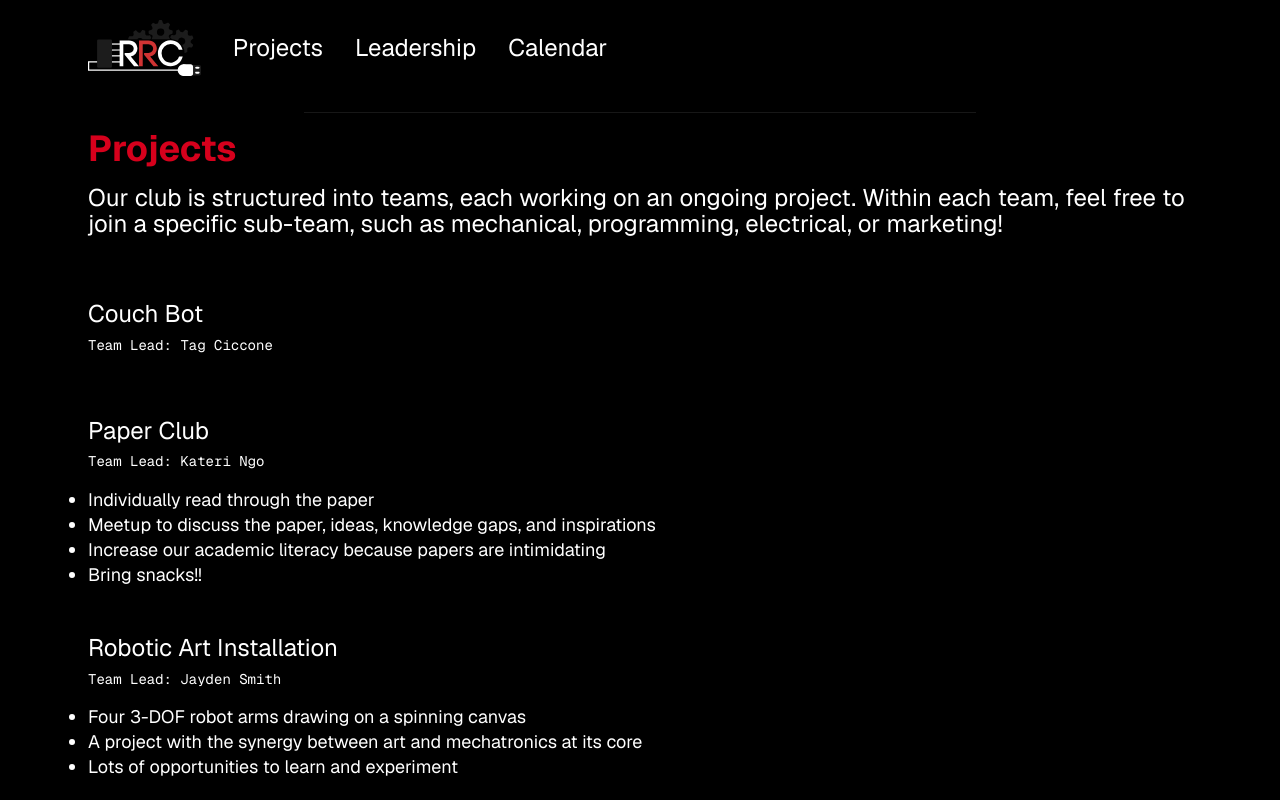
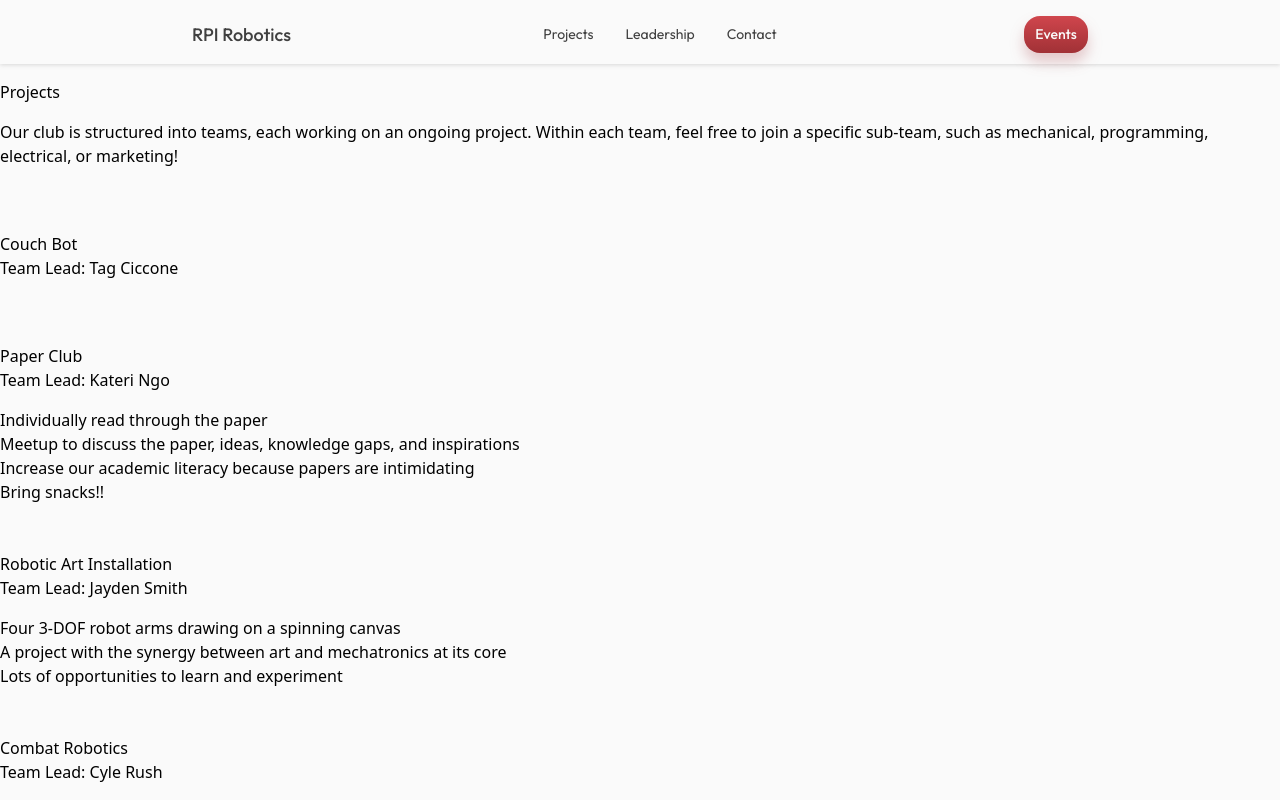
Before and after one commit to haydenheroux/rpi-robotics-website, a React (Vite) app: page / in a window 1280 px wide. Shown: the top 800 px of the page. Built offline with nearby package versions, Linux system fonts and the light colour scheme.

Commit message:
Implement friendlier light theme from Figma nav mockup.

```diff
--- a/index.html
+++ b/index.html
@@ -9,7 +9,7 @@
     <link rel="preconnect" href="https://fonts.googleapis.com" />
     <link rel="preconnect" href="https://fonts.gstatic.com" crossorigin />
     <link
-      href="https://fonts.googleapis.com/css2?family=Geist+Mono:wght@100..900&family=Geist:wght@100..900&display=swap"
+      href="https://fonts.googleapis.com/css2?family=Outfit:wght@100..900&display=swap"
       rel="stylesheet"
     />
   </head>
--- a/src/App.tsx
+++ b/src/App.tsx
@@ -3,12 +3,11 @@ import ProjectCard from "./components/ProjectCard";
 
 function App() {
   return (
-    <div className="w-screen lg:w-6xl mx-auto px-6 flex flex-col gap-4">
+    <div className="flex flex-col gap-4">
       <Nav />
-      <hr className="text-neutral-900 w-screen lg:w-2xl mx-auto" />
       {/* TODO Move this content to projects page */}
-      <h1 className="type-headline text-brand-red">Projects</h1>
-      <p className="type-subhead text-brand-white">
+      <h1>Projects</h1>
+      <p>
         Our club is structured into teams, each working on an ongoing project.
         Within each team, feel free to join a specific sub-team, such as
         mechanical, programming, electrical, or marketing!
--- a/src/components/Nav.tsx
+++ b/src/components/Nav.tsx
@@ -1,16 +1,19 @@
 function Nav() {
   return (
-    <nav className="h-16 my-4 flex flex-row gap-8 justify-start items-center overflow-x-scroll">
-      <img src="./icon.svg" alt="RPI Robotics Club Logo" className="h-14" />
-      <span className="type-subhead text-brand-white hover:text-neutral-400">
-        Projects
-      </span>
-      <span className="type-subhead text-brand-white hover:text-neutral-400">
-        Leadership
-      </span>
-      <span className="type-subhead text-brand-white hover:text-neutral-400">
-        Calendar
-      </span>
+    <nav className="w-screen h-16 py-4 px-6 bg-neutral-50 drop-shadow-sm/25 drop-shadow-neutral-500">
+      <div className="w-full sm:w-4xl sm:mx-auto flex flex-row gap-8 justify-between items-center">
+        <span className="min-w-26 type-title text-neutral-700">
+          RPI Robotics
+        </span>
+        <div className="px-2 overflow-x-scroll text-ellipsis flex flex-row gap-8 justify-start items-center">
+          <span className="type-nav text-neutral-700">Projects</span>
+          <span className="type-nav text-neutral-700">Leadership</span>
+          <span className="type-nav text-neutral-700">Contact</span>
+        </div>
+        <span className="w-16 p-2 text-center type-nav-bold brand-button">
+          Events
+        </span>
+      </div>
     </nav>
   );
 }
--- a/src/components/ProjectCard.tsx
+++ b/src/components/ProjectCard.tsx
@@ -7,14 +7,12 @@ export interface ProjectCardProps {
 function ProjectCard({ name, teamLead, description }: ProjectCardProps) {
   return (
     <div>
-      <h2 className="type-subhead text-brand-white block mb-2">{name}</h2>
-      <span className="type-caption text-brand-white block mb-4">
-        Team Lead: {teamLead}
-      </span>
+      <h2>{name}</h2>
+      <span className="block mb-4">Team Lead: {teamLead}</span>
       {description && (
         <ul className="list-disc">
           {description.map((text) => (
-            <li className="type-body text-brand-white">{text}</li>
+            <li>{text}</li>
           ))}
         </ul>
       )}
--- a/src/index.css
+++ b/src/index.css
@@ -1,58 +1,44 @@
 @import "tailwindcss";
 
-/* https://brand.rpi.edu/d/pfJS6BKVKBeq/brand-guidelines#/-/color */
 @theme {
-  --color-brand-black: #000000;
-  --color-brand-white: #ffffff;
-  --color-brand-red: #d6001c;
-  --color-brand-silver: #e1edf5;
-  --color-brand-gray: #b9ccd8;
-  --color-brand-blue: #0081ce;
-  --color-brand-link-blue: #006eb0;
-  --color-brand-gold: #cdac38;
+  --color-brand: #d0464d;
+  --color-brand-dark: #a13136;
 }
 
-/* https://brand.rpi.edu/d/pfJS6BKVKBeq/brand-guidelines#/-/typography */
 @layer utility {
-  .type-headline {
-    font-family: "Geist", sans-serif;
+  .type-title {
+    font-family: "Outfit", sans-serif;
     font-optical-sizing: auto;
-    font-weight: 700;
+    font-weight: 500;
     font-style: normal;
-    font-size: 36px;
-    line-height: 1.1;
+    font-size: 18px;
   }
 
-  .type-subhead {
-    font-family: "Geist", sans-serif;
-    font-optical-sizing: auto;
-    font-weight: 400;
-    font-style: normal;
-    font-size: 24px;
-    line-height: 1.1;
-  }
-
-  .type-body {
-    font-family: "Geist", sans-serif;
-    font-optical-sizing: auto;
-    font-weight: 400;
-    font-style: normal;
-    font-size: 18px;
-    line-height: 1.4;
-  }
-
-  .type-caption {
-    font-family: "Geist Mono", monospace;
+  .type-nav {
+    font-family: "Outfit", sans-serif;
     font-optical-sizing: auto;
     font-weight: 400;
     font-style: normal;
     font-size: 14px;
-    line-height: 1.3;
+  }
+
+  .type-nav-bold {
+    font-family: "Outfit", sans-serif;
+    font-optical-sizing: auto;
+    font-weight: 500;
+    font-style: normal;
+    font-size: 14px;
   }
 }
 
 @layer base {
   body {
-    @apply bg-brand-black;
+    @apply bg-neutral-50;
   }
 }
+
+@layer components {
+  .brand-button {
+    @apply text-neutral-50 rounded-2xl bg-linear-to-t from-brand-dark to-brand drop-shadow-xl/25 drop-shadow-brand-dark;
+  }
+}
```
